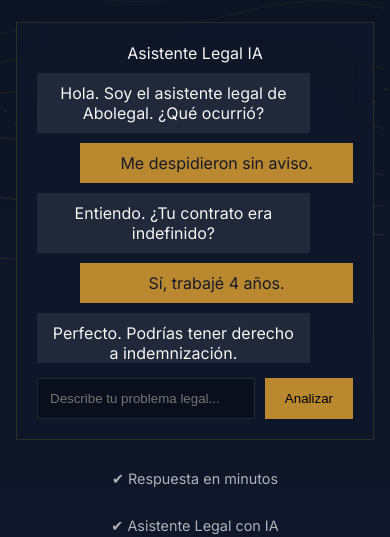
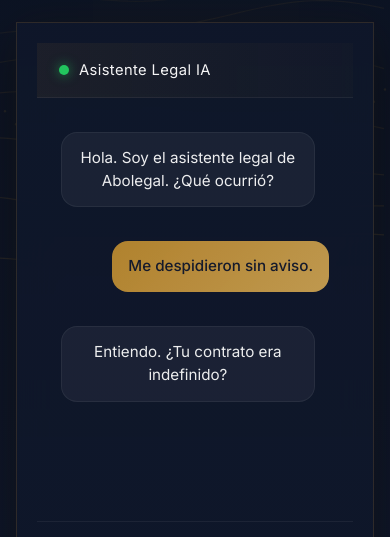
Before and after one commit to chatbot01legal-maker/Abolegal-, a plain HTML site: page index.html in a window 390 px wide. Shown: the part 283-820 px from the top of the page. Drawn offline with Linux system fonts and the light colour scheme.

Commit message:
Refactor styles.css to improve design and responsiveness
This commit removes a large block of CSS styles and replaces them with a new set of styles, including updates for mobile responsiveness and design consistency.

```diff
--- a/styles.css
+++ b/styles.css
@@ -296,6 +296,297 @@ button {
 }
 
 /* =====================
+   CHAT PREMIUM
+===================== */
+
+.chat-container {
+  background:
+    linear-gradient(
+      to bottom,
+      rgba(15, 23, 42, 0.96),
+      rgba(15, 23, 42, 0.88)
+    );
+
+  backdrop-filter: blur(18px);
+
+  max-width: 680px;
+
+  margin: auto;
+
+  border:
+    1px solid rgba(186,136,46,0.18);
+
+  box-shadow:
+    0 20px 50px rgba(0,0,0,0.45),
+    0 0 40px rgba(186,136,46,0.05);
+
+  overflow: hidden;
+
+  position: relative;
+
+  z-index: 2;
+}
+
+/* HEADER */
+
+.chat-header {
+  display: flex;
+  align-items: center;
+  gap: 10px;
+
+  padding: 18px 22px;
+
+  border-bottom:
+    1px solid rgba(255,255,255,0.06);
+
+  background:
+    linear-gradient(
+      to right,
+      rgba(186,136,46,0.08),
+      rgba(186,136,46,0.02)
+    );
+}
+
+.chat-header span {
+  font-size: 0.92rem;
+  letter-spacing: 0.4px;
+  color: #f5f5f6;
+}
+
+.status-dot {
+  width: 10px;
+  height: 10px;
+
+  border-radius: 50%;
+
+  background: #22c55e;
+
+  box-shadow:
+    0 0 12px rgba(34,197,94,0.7);
+}
+
+/* CHAT BOX */
+
+.chat-box {
+  height: 360px;
+
+  overflow-y: auto;
+
+  padding: 24px;
+
+  display: flex;
+  flex-direction: column;
+  gap: 14px;
+}
+
+/* MENSAJES */
+
+.message {
+  padding: 14px 16px;
+
+  max-width: 82%;
+
+  line-height: 1.5;
+
+  font-size: 0.95rem;
+
+  border-radius: 16px;
+}
+
+.user {
+  margin-left: auto;
+
+  background:
+    linear-gradient(
+      135deg,
+      rgba(186,136,46,0.95),
+      rgba(216,171,85,0.88)
+    );
+
+  color: #151a2c;
+
+  font-weight: 500;
+}
+
+.bot {
+  background:
+    rgba(255,255,255,0.05);
+
+  border:
+    1px solid rgba(255,255,255,0.06);
+
+  color: rgba(255,255,255,0.92);
+}
+
+/* INPUT */
+
+.input-area {
+  display: flex;
+  gap: 10px;
+
+  padding: 18px;
+
+  border-top:
+    1px solid rgba(255,255,255,0.06);
+}
+
+.input-area input {
+  flex: 1;
+
+  padding: 14px;
+
+  background:
+    rgba(0,0,0,0.25);
+
+  border:
+    1px solid rgba(255,255,255,0.08);
+
+  color: #f5f5f6;
+
+  outline: none;
+}
+
+.input-area input:focus {
+  border-color:
+    rgba(186,136,46,0.45);
+}
+
+.input-area button {
+  background:
+    linear-gradient(
+      to bottom,
+      #d8ab55,
+      #ba882e
+    );
+
+  color: #151a2c;
+
+  font-weight: 600;
+
+  padding: 0 20px;
+
+  border: none;
+
+  transition: all 0.2s ease;
+}
+
+.input-area button:hover {
+  transform: translateY(-1px);
+
+  box-shadow:
+    0 8px 20px rgba(186,136,46,0.25);
+}
+
+/* =====================
+   DEMO ANIMATION
+===================== */
+
+.demo-msg {
+  opacity: 0;
+
+  transform: translateY(10px);
+
+  animation:
+    fadeMessage 0.5s ease forwards;
+}
+
+.m1 { animation-delay: 0.5s; }
+.m2 { animation-delay: 2s; }
+.m3 { animation-delay: 4s; }
+.m4 { animation-delay: 6s; }
+.m5 { animation-delay: 8s; }
+
+@keyframes fadeMessage {
+
+  to {
+    opacity: 1;
+    transform: translateY(0);
+  }
+}
+
+/* TYPING */
+
+.typing {
+  display: flex;
+  gap: 6px;
+
+  margin-top: 4px;
+
+  padding: 14px 16px;
+
+  width: fit-content;
+
+  background:
+    rgba(255,255,255,0.05);
+
+  border:
+    1px solid rgba(255,255,255,0.06);
+
+  border-radius: 16px;
+
+  opacity: 0;
+
+  animation:
+    showTyping 1s ease forwards;
+
+  animation-delay: 9.5s;
+}
+
+.typing span {
+  width: 7px;
+  height: 7px;
+
+  border-radius: 50%;
+
+  background: rgba(255,255,255,0.65);
+
+  animation:
+    blink 1.2s infinite;
+}
+
+.typing span:nth-child(2) {
+  animation-delay: 0.2s;
+}
+
+.typing span:nth-child(3) {
+  animation-delay: 0.4s;
+}
+
+@keyframes blink {
+
+  0%, 80%, 100% {
+    opacity: 0.3;
+    transform: scale(0.9);
+  }
+
+  40% {
+    opacity: 1;
+    transform: scale(1);
+  }
+}
+
+@keyframes showTyping {
+
+  to {
+    opacity: 1;
+  }
+}
+
+/* SECCIÓN CHAT REAL */
+
+.real-chat-section {
+  margin-top: 90px;
+  padding: 0 20px 100px;
+
+  text-align: center;
+}
+
+.real-chat-section h2 {
+  margin-bottom: 30px;
+}
+
+
+/* =====================
    TRUST
 ===================== */
 
```
